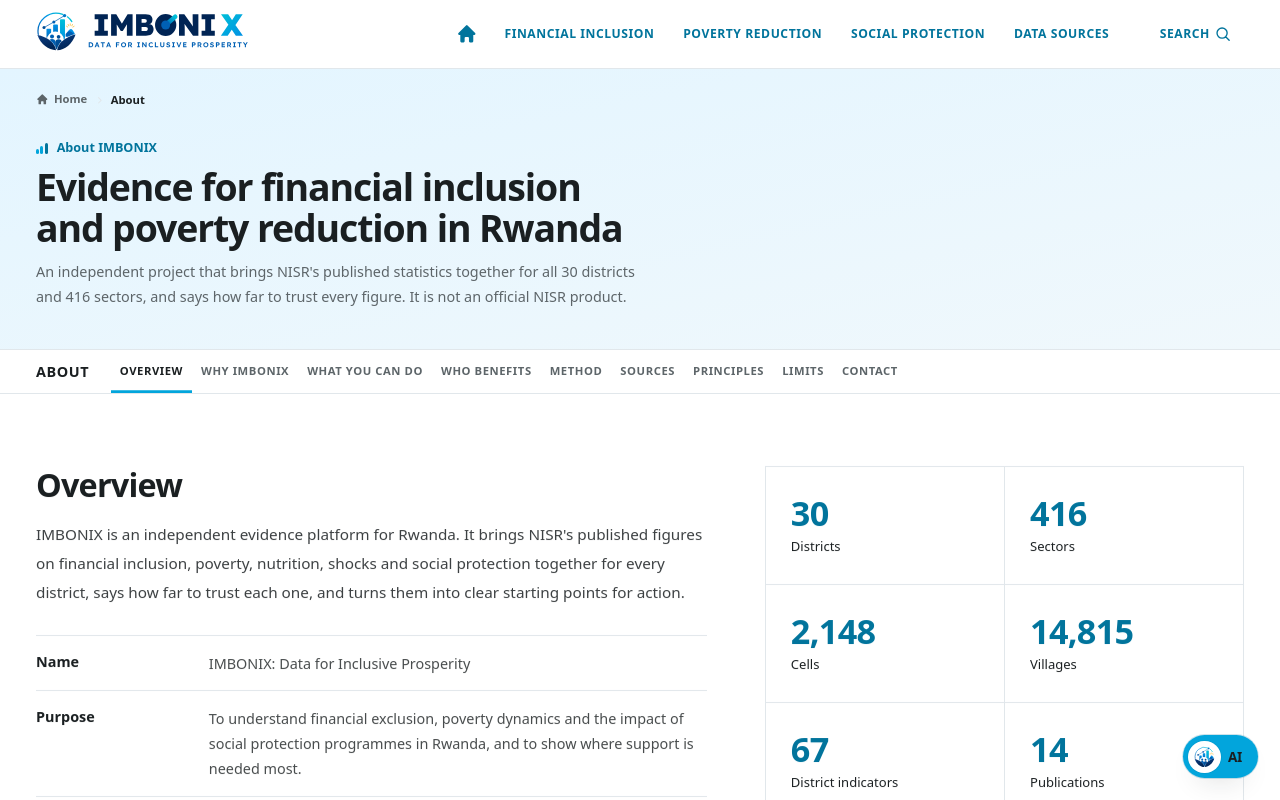
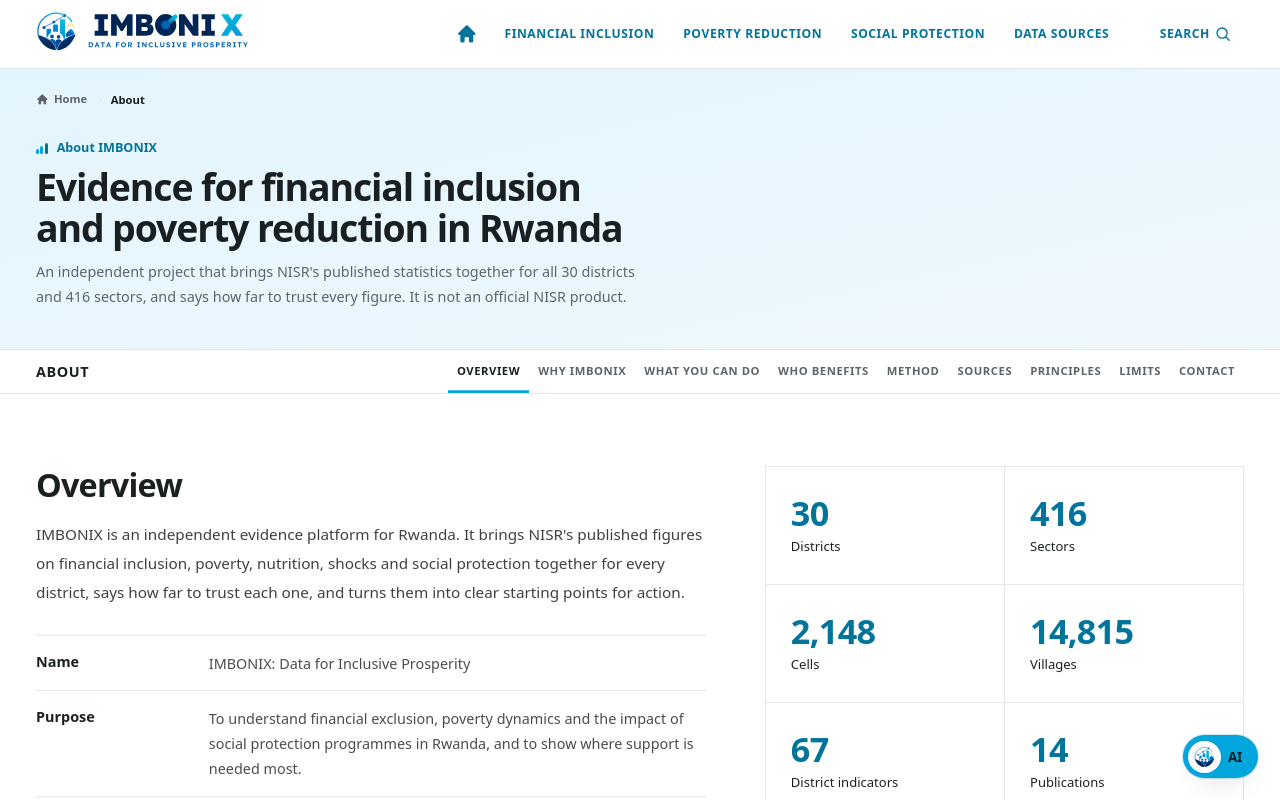
Before and after one commit to dieumerci-niyonkuru/imbonix-nisr-hackathon-2026, a Next.js app in the folder apps/web/: page /about in a window 1280 px wide. Shown: the top 800 px of the page. Built offline with nearby package versions, Linux system fonts and the light colour scheme.

Commit message:
style: right-align the section-nav tabs, page label stays left

```diff
--- a/apps/web/src/components/ui/section-nav.tsx
+++ b/apps/web/src/components/ui/section-nav.tsx
@@ -48,7 +48,7 @@ export function SectionNav({ label, sections }: { label: string; sections: PageS
         </p>
         <ul
           ref={listRef}
-          className="scrollbar-none -mx-4 flex flex-1 items-center overflow-x-auto px-2 sm:-mx-6 sm:px-4 lg:mx-0 lg:justify-start lg:px-0"
+          className="scrollbar-none -mx-4 flex flex-1 items-center overflow-x-auto px-2 sm:-mx-6 sm:px-4 lg:mx-0 lg:justify-end lg:px-0"
         >
           {sections.map((section) => {
             const active = activeId === section.id;
```
